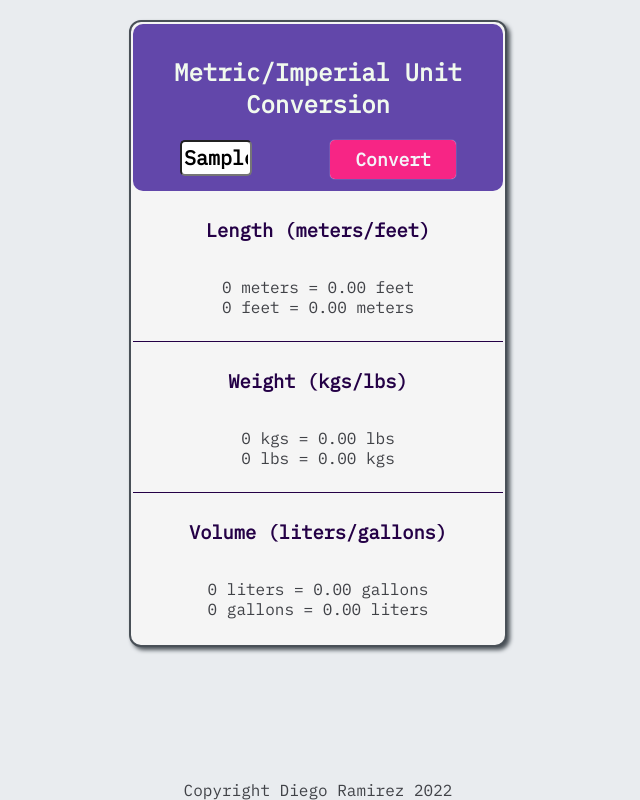
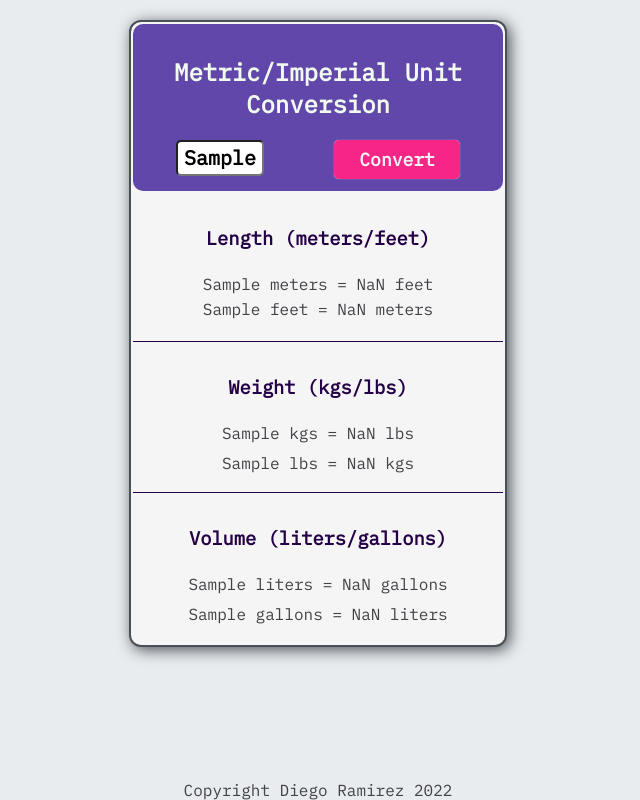
Before and after one commit to diegoram23/unit-converter, a plain HTML site: page index.html in a window 1280 px wide. Both pictures are taken after typing "Sample" into the empty fields and a click on the button "Convert". Shown: the whole page, without its empty margins (322-962 px from the left). Drawn offline with Linux system fonts and the light colour scheme.

Commit message:
Functions that convert units completed

```diff
--- a/index.html
+++ b/index.html
@@ -18,21 +18,26 @@
         <div class="hero">
             <h2>Metric/Imperial Unit Conversion</h2>
             <div class="convert-container">
-                <input id="convert" type="text" placeholder="0">
+                <input id="input" type="text" placeholder="0">
                 <button id="convert-btn">Convert</button>
             </div>
         </div>
         <div class="metric-container">
             <h3 class="title">Length (meters/feet)</h3>
-            <p>0 meters = 0.00 feet<br>0 feet = 0.00 meters</p>
+            <div class="result-container">
+                <p id="lengthMtoF">0 meters = 0.00 feet</p>
+                <p id="lengthFtoM">0 feet = 0.00 meters</p>
+            </div>
         </div>
         <div class="metric-container">
             <h3 class="title">Weight (kgs/lbs)</h3>
-            <p>0 kgs = 0.00 lbs<br>0 lbs = 0.00 kgs</p>
+            <p id="weightKtoL">0 kgs = 0.00 lbs</p>
+            <p id="weightLtoK">0 lbs = 0.00 kgs</p>
         </div>
         <div class="metric-container-last">
             <h3 class="title">Volume (liters/gallons)</h3>
-            <p>0 liters = 0.00 gallons<br>0 gallons = 0.00 liters</p>
+            <p id="volumeLtoG">0 liters = 0.00 gallons</p>
+            <p id="volumeGtoL">0 gallons = 0.00 liters</p>
         </div>
     </div>
     <div class="footer">Copyright Diego Ramirez 2022</div>
--- /dev/null
+++ b/main.js
@@ -0,0 +1,29 @@
+
+//DOM variables
+let convertBtn = document.getElementById('convert-btn')
+let input = document.getElementById('input')
+const lengthMtoF = document.getElementById('lengthMtoF')
+const lengthFtoM = document.getElementById('lengthFtoM')
+const weightKtoL = document.getElementById('weightKtoL')
+const weightLtoK = document.getElementById('weightLtoK')
+const volumeLtoG = document.getElementById('volumeLtoG')
+const volumeGtoL = document.getElementById('volumeGtoL')
+let value = input.value
+
+
+//Metric measurements
+const meterToFeet = 3.28
+const literToGallon = 0.26
+const kiloToPound = 2.20
+
+//Button that performs conversion
+convertBtn.addEventListener('click', () => {
+
+    lengthMtoF.textContent = `${input.value} meters = ${(input.value * meterToFeet).toFixed(2)} feet`
+    lengthFtoM.textContent = `${input.value} feet = ${(input.value / meterToFeet).toFixed(2)} meters`
+    weightKtoL.textContent = `${input.value} kgs = ${(input.value * kiloToPound).toFixed(2)} lbs`
+    weightLtoK.textContent = `${input.value} lbs = ${(input.value / kiloToPound).toFixed(2)} kgs`
+    volumeGtoL.textContent = `${input.value} gallons = ${(input.value / literToGallon).toFixed(2)} liters`
+    volumeLtoG.textContent = `${input.value} liters = ${(input.value * literToGallon).toFixed(2)} gallons`
+
+})
--- a/styles.css
+++ b/styles.css
@@ -23,7 +23,7 @@ body {
     justify-content: center;
     border-radius: 12px;
     border: 2px solid #495057;
-    box-shadow: 3px 3px 4px #495057;
+    box-shadow: 3px 3px 15px #495057;
     max-width: 370px;
     margin-top: 20px;
     background: whitesmoke;
@@ -45,8 +45,8 @@ body {
 
 }
 
-#convert {
-    width: 4rem;
+#input {
+    width: 5rem;
     font-size: 20px;
     height: 30px;
     text-align: center;
@@ -77,6 +77,10 @@ body {
     justify-content: center;
 }
 
+#lengthMtoF, #lengthFtoM, #weightKtoL, #weightLtoK, #volumeGtoL, #volumeLtoG {
+    margin: 5px;
+    padding: 0;
+}
 
 
 .metric-container-last {
```
